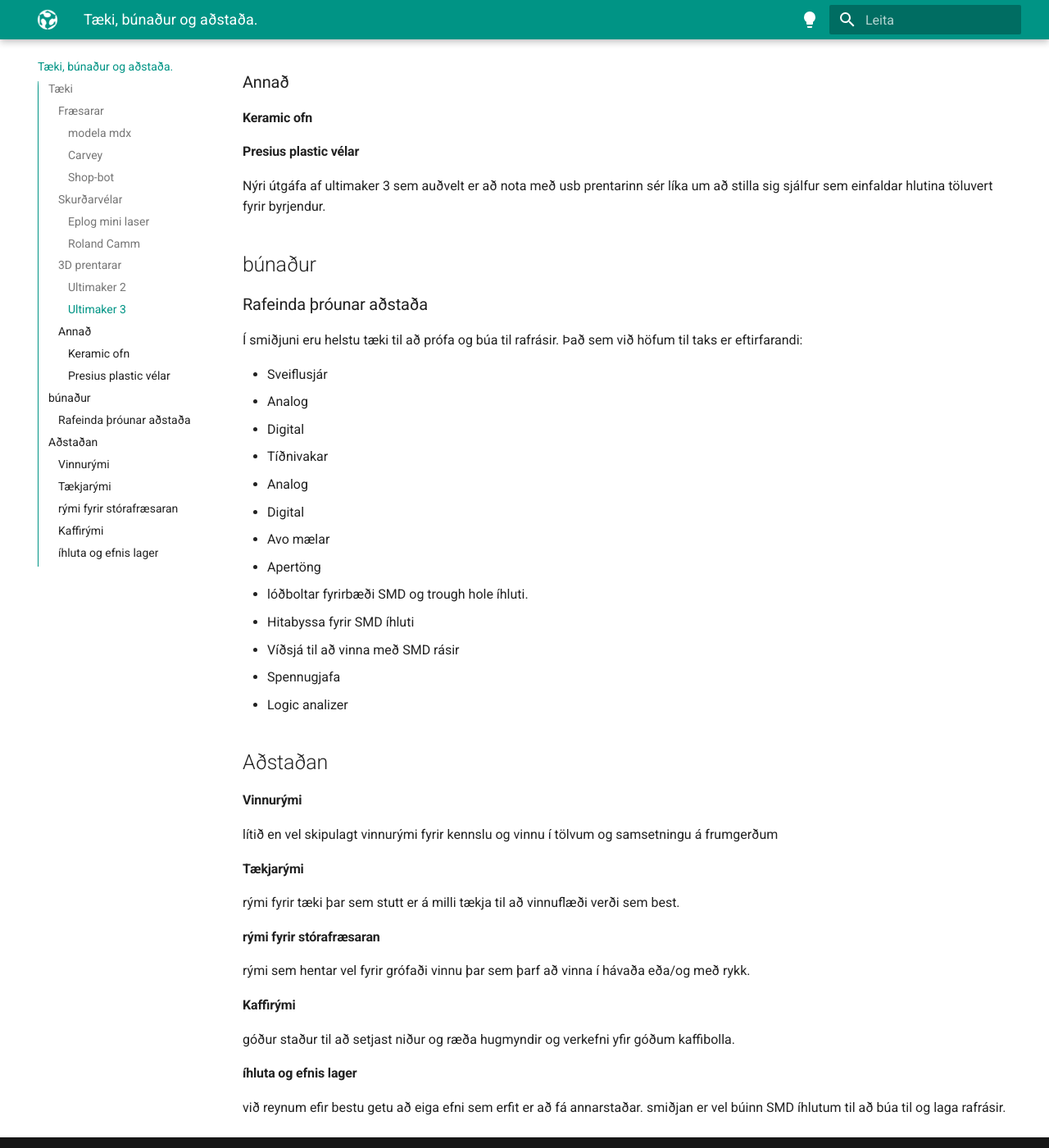
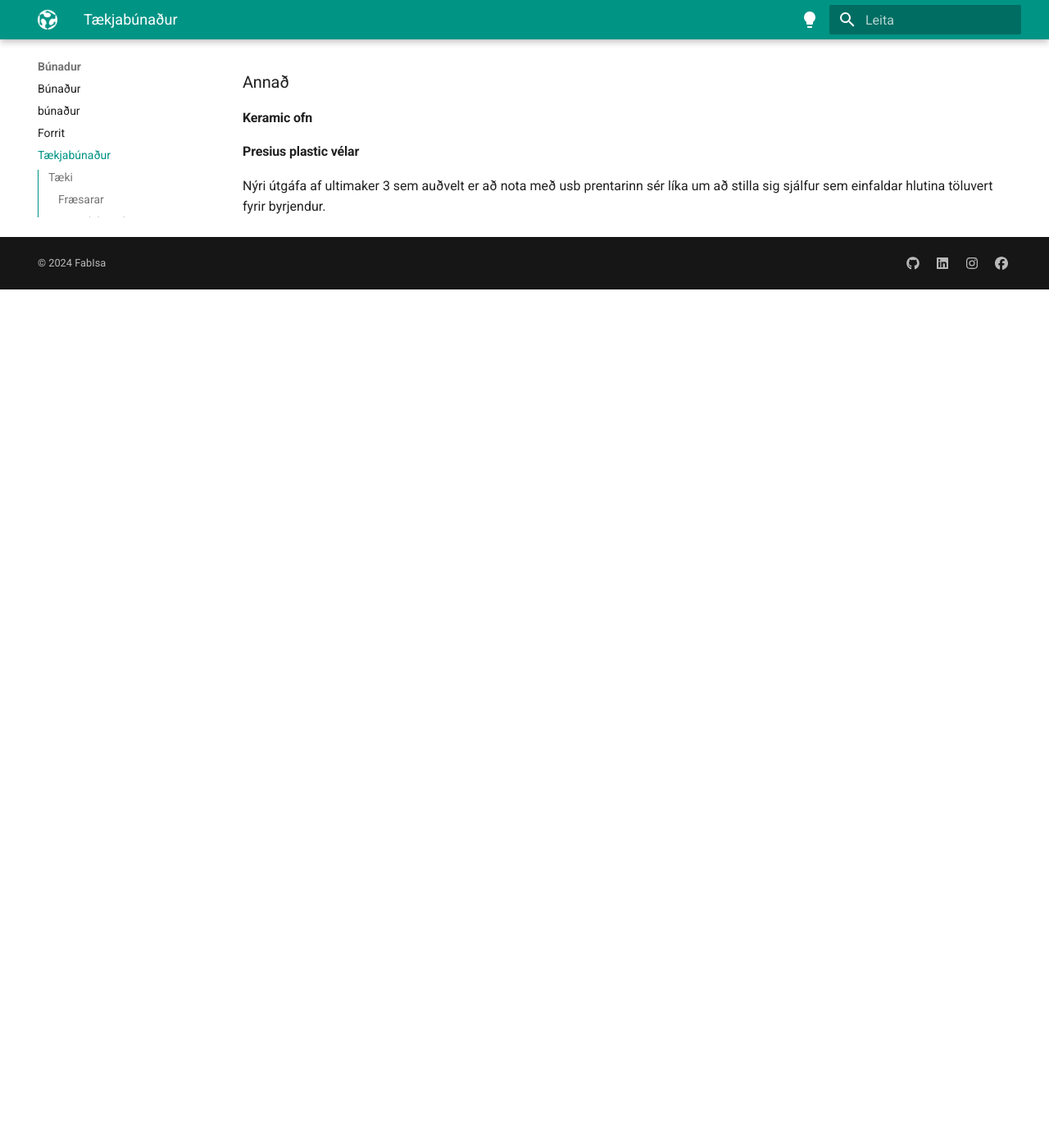
Before and after one commit to fablabisastaff/fabisa_site, an MkDocs documentation site: the page built from docs/búnadur/taeki.md, in a window 1280 px wide and 1400 px high, scrolled down 1071 px. Shown: the whole window at 82% size. Built offline with MkDocs 1.6.1 and Material for MkDocs 9.7.7, drawn with Linux system fonts in a browser that asks for light colours; after the commit the page ends 1424 px from its top, so only the background shows below that; some of the changed text lies outside the part shown.

Commit message:
git í loftið menu update

```diff
--- a/docs/taeki.md
+++ b/docs/búnadur/taeki.md
@@ -1,4 +1,4 @@
-# Tæki, búnaður og aðstaða.
+# Tækjabúnaður
 
 ## Tæki
 
@@ -47,45 +47,3 @@ Vínilskeri sem er mikið notaður við kennslu í grunskólum til að læra á
 #### Presius plastic vélar
 
 Nýri útgáfa af ultimaker 3 sem auðvelt er að nota með usb prentarinn sér líka um að stilla sig sjálfur sem einfaldar hlutina töluvert fyrir byrjendur.
-
-## búnaður
-
-### Rafeinda þróunar aðstaða
-
-Í smiðjuni eru helstu tæki til að prófa og búa til rafrásir. Það sem við höfum til taks er eftirfarandi:
-
-- Sveiflusjár
-  - Analog
-  - Digital
-- Tíðnivakar
-  - Analog
-  - Digital
-- Avo mælar
-- Apertöng
-- lóðboltar fyrirbæði SMD og trough hole íhluti.
-- Hitabyssa fyrir SMD íhluti
-- Víðsjá til að vinna með SMD rásir
-- Spennugjafa
-- Logic analizer
-
-## Aðstaðan
-
-#### Vinnurými
-
-lítið en vel skipulagt vinnurými fyrir kennslu og vinnu í tölvum og samsetningu á frumgerðum
-
-#### Tækjarými
-
-rými fyrir tæki þar sem stutt er á milli tækja til að vinnuflæði verði sem best.
-
-#### rými fyrir stórafræsaran
-
-rými sem hentar vel fyrir grófaði vinnu þar sem þarf að vinna í hávaða eða/og með rykk.
-
-#### Kaffirými
-
-góður staður til að setjast niður og ræða hugmyndir og verkefni yfir góðum kaffibolla.
-
-#### íhluta og efnis lager
-
-við reynum efir bestu getu að eiga efni sem erfit er að fá annarstaðar. smiðjan er vel búinn SMD íhlutum til að búa til og laga rafrásir.
```
Also changed, not shown: docs/Um_smiðjuna/adstadan.md (added, +21 -0 lines), docs/Um_smiðjuna/index.md (added, +3 -0 lines), docs/Um_smiðjuna/sattmali.md (renamed from docs/sattmali.md, +1 -1 lines), docs/Um_smiðjuna/starfsfolk.md (renamed from docs/um.md, +5 -5 lines), docs/búnadur/bunadur.md (added, +21 -0 lines), docs/búnadur/index.md (added, +15 -0 lines), docs/Námsefni/3dteikning..md (renamed from docs/namsefni/3dteikning..md), docs/Námsefni/index.md (renamed from docs/namsefni/index.md), docs/Um_smiðjuna/verd.md (renamed from docs/verd.md), docs/búnadur/hugbunadur.md (renamed from docs/hugbunadur.md).
